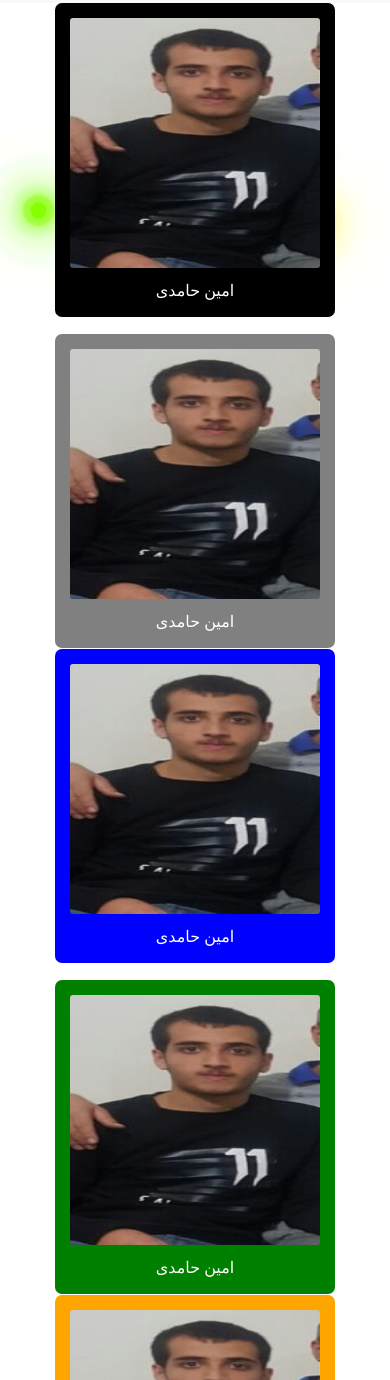
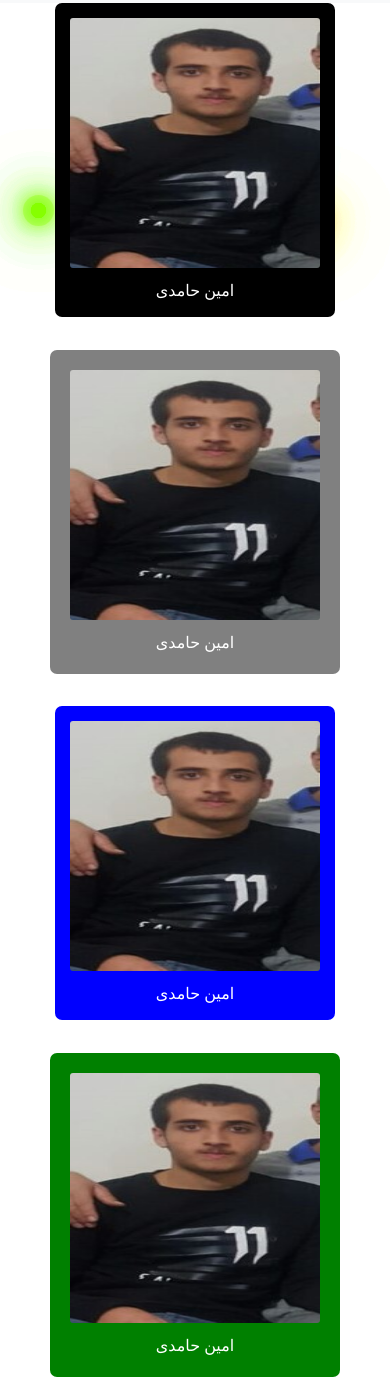
Before and after one commit to MousaviKhaligh/karate-dojo-2, a plain HTML site: page index2.html in a window 390 px wide. Shown: the part 219-1599 px from the top of the page. Drawn offline with nearby package versions, Linux system fonts and the light colour scheme.

Commit message:
Update style2.css

```diff
--- a/style2.css
+++ b/style2.css
@@ -38,7 +38,19 @@ img {
     .number {
         flex-direction: column;
         height: auto; /* Adjust height */
-        gap: 1rem; /* Reduce spacing */
+        gap: 2rem; /* Adjust spacing */
+    }
+    .person-2{
+        padding: 20px; /* Adjust padding */
+        margin-bottom: 2rem; /* Adjust margin */
+    }
+    .person-4 {
+        padding: 20px;
+        margin-bottom: 2rem;
+    }
+    .perosn-6 {
+        padding: 20px;
+        margin-bottom: 2rem;
     }
 }
 
```
